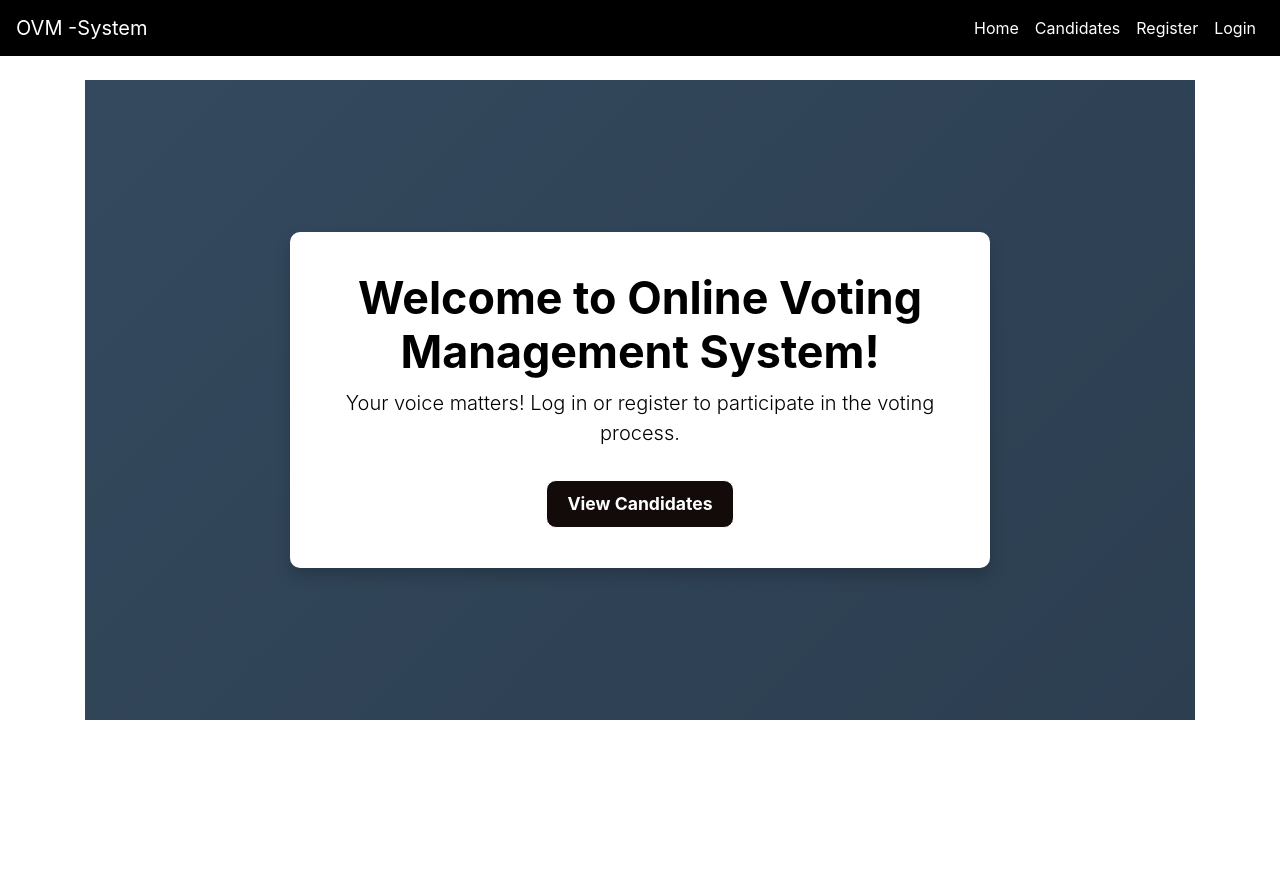
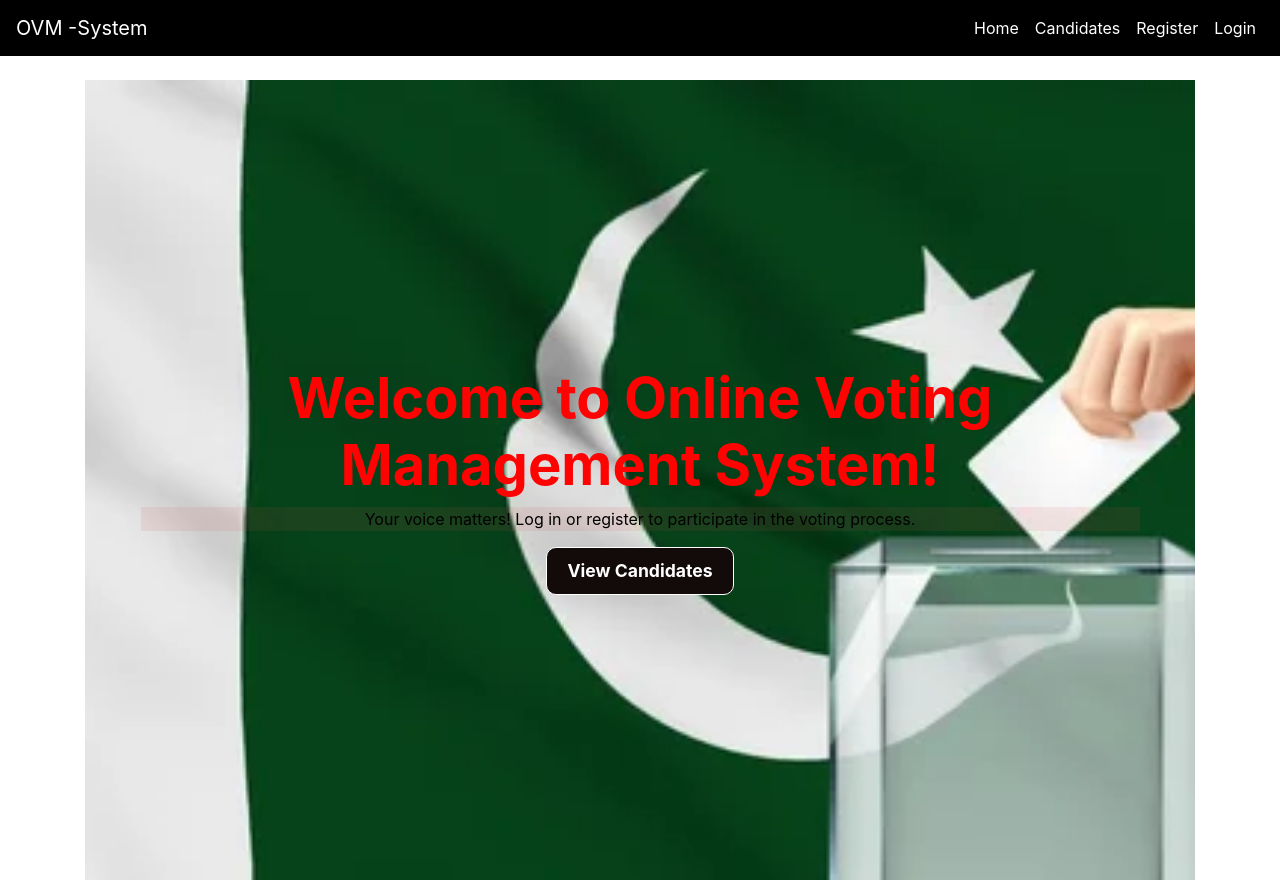
Before and after one commit to turkish777/onlive_voting_machine, a Flask app: page / in a window 1280 px wide. Before the commit the page ends 720 px from the top, so only its background shows below. Run offline with Flask 3, Linux system fonts and the light colour scheme; some libraries are stand-ins or nearby versions.

Commit message:
frontend chnaged

```diff
--- a/templates/base.html
+++ b/templates/base.html
@@ -7,6 +7,12 @@
     <title>Online Voting System</title>
     <link href="https://maxcdn.bootstrapcdn.com/bootstrap/4.5.2/css/bootstrap.min.css" rel="stylesheet">
     <style>
+        body,
+        html {
+            height: 100%;
+            margin: 0;
+        }
+
         .navbar {
             background-color: #000000;
         }
@@ -27,29 +33,24 @@
             display: flex;
             justify-content: center;
             align-items: center;
-            height: 80vh;
+            height: 100vh;
+            /* Ensure the content takes up the full screen */
             text-align: center;
-            background: linear-gradient(135deg, #34495e 0%, #2c3e50 100%);
+            background: url('{{ url_for('static', filename='vote.webp') }}') no-repeat center center fixed;
+            background-size: cover;
             color: #fff8f8;
-        }
-
-        .home-card {
-            background: #ffffff;
-            padding: 40px;
-            border-radius: 10px;
-            box-shadow: 0 8px 16px rgba(0, 0, 0, 0.2);
-            max-width: 700px;
-            width: 100%;
+            padding: 0 5%;
         }
 
         .home-heading {
-            font-size: 2.8rem;
+            font-size: 3.5rem;
             font-weight: 700;
-            color: #000000;
+            color: #ff0202;
+            animation: fadeInLeft 2s ease-in-out;
         }
-
-        .lead {
-            color: #000000;
+        .lead_home{
+            color: black;
+            background-color:rgba(212, 75, 75, 0.1);
         }
 
         .btn-primary {
@@ -121,10 +208,10 @@
 
         {% block content %}
         <div class="home-content">
-            <div class="home-card">
+            <div>
                 <h1 class="home-heading">Welcome to Online Voting Management System!</h1>
-                <p class="lead">Your voice matters! Log in or register to participate in the voting process.</p>
-                <a href="{{ url_for('candidates') }}" class="btn btn-primary mt-3">View Candidates</a>
+                <p class="lead_home">Your voice matters! Log in or register to participate in the voting process.</p>
+                <a href="{{ url_for('candidates') }}" class="btn btn-primary">View Candidates</a>
             </div>
         </div>
         {% endblock %}
@@ -134,9 +221,12 @@
     <script src="https://cdn.jsdelivr.net/npm/bootstrap@4.5.2/dist/js/bootstrap.bundle.min.js"></script>
     <script>
         $(document).ready(function () {
+            setInterval(function () {
+                $('.home-heading').css('animation', 'fadeOut 2s ease-in-out');
                 setTimeout(function () {
-                $('#flash-messages .alert').alert('close');
-            }, 10000);
+                    $('.home-heading').css('animation', 'fadeInLeft 2s ease-in-out');
+                }, 2000);
+            }, 5000);
         });
     </script>
 </body>
--- a/templates/login.html
+++ b/templates/login.html
@@ -1,6 +1,7 @@
 {% extends "base.html" %}
 
 {% block content %}
+<div class="login-page">
     <div class="container mt-5">
         <h2 class="text-center mb-4">Login</h2>
         <div class="row justify-content-center">
@@ -9,15 +10,16 @@
                     <div class="form-group">
                         <label for="cnic">CNIC</label>
                         <input type="text" class="form-control" id="cnic" name="cnic" placeholder="Enter your CNIC"
-                           required maxlength="13" pattern="\d{13}" title="CNIC must be exactly 13 digits">
+                               required maxlength="13" pattern="\d{13}" title="CNIC must be exactly 13 digits" autocomplete="off">
                     </div>
                     <div class="form-group">
                         <label for="password">Password</label>
-                    <input type="password" class="form-control" id="password" name="password" required>
+                        <input type="password" class="form-control" id="password" name="password" required autocomplete="off">
                     </div>
                     <button type="submit" class="btn btn-primary btn-block">Login</button>
                 </form>
             </div>
         </div>
     </div>
+</div>
 {% endblock %}
--- a/templates/register.html
+++ b/templates/register.html
@@ -1,6 +1,7 @@
 {% extends "base.html" %}
 
 {% block content %}
+<div class="register-page">
     <div class="container mt-5">
         <h2 class="text-center mb-4">Register</h2>
         <div class="row justify-content-center">
@@ -11,7 +12,7 @@
                         <input type="text" class="form-control" id="name" name="name" autocomplete="off" required>
                     </div>
                     <div class="form-group">
-                    <label for="cnic">CNIC (Wothout Spaces)</label>
+                        <label for="cnic">CNIC (Without Spaces)</label>
                         <input type="text" class="form-control" id="cnic" name="cnic" maxlength="13" autocomplete="off" required>
                     </div>
                     <div class="form-group">
@@ -29,11 +30,12 @@
                     </div>
                     <div class="form-group">
                         <label for="password">Password</label>
-                    <input type="password" class="form-control" id="password" name="password" placeholder="Enter at leat 6 digits" autocomplete="off" required>
+                        <input type="password" class="form-control" id="password" name="password" placeholder="Enter at least 6 characters" autocomplete="new-password" required>
                     </div>
                     <button type="submit" class="btn btn-primary btn-block">Register</button>
                 </form>
             </div>
         </div>
     </div>
+</div>
 {% endblock %}
```
Also changed, not shown: other parts of templates/base.html (+87 -1 lines), static/vote.webp (added), templates/home.html (deleted). Lines whose indentation alone changed are shown as unchanged.
